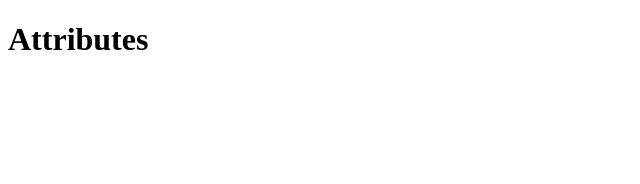
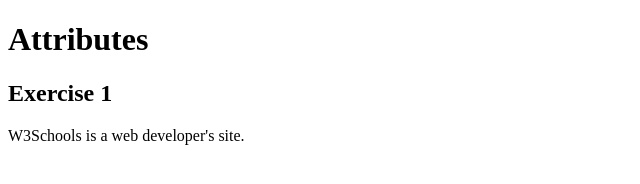
Before and after one commit to Brighton-W/Brighton-W.github.io, a plain HTML site: page exercises/attributes.html in a window 1280 px wide. Shown: the whole page, without its empty margins (0-640 px from the left). Drawn offline with Linux system fonts and the light colour scheme.

Commit message:
Update attributes.html

```diff
--- a/exercises/attributes.html
+++ b/exercises/attributes.html
@@ -7,6 +7,8 @@
 
 <h1>Attributes</h1>
 
+<h2>Exercise 1</h2>
+  <p title="About W3Schools">W3Schools is a web developer's site.</p>
 
 </body>
 </html>
```
